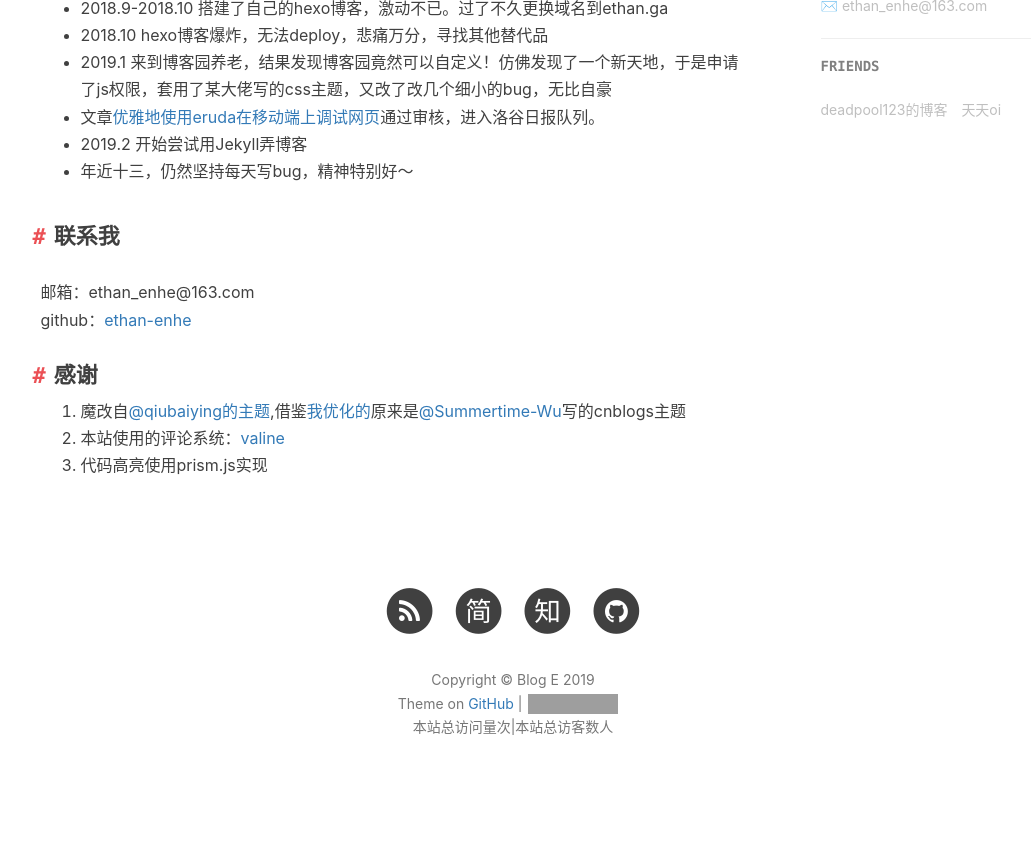
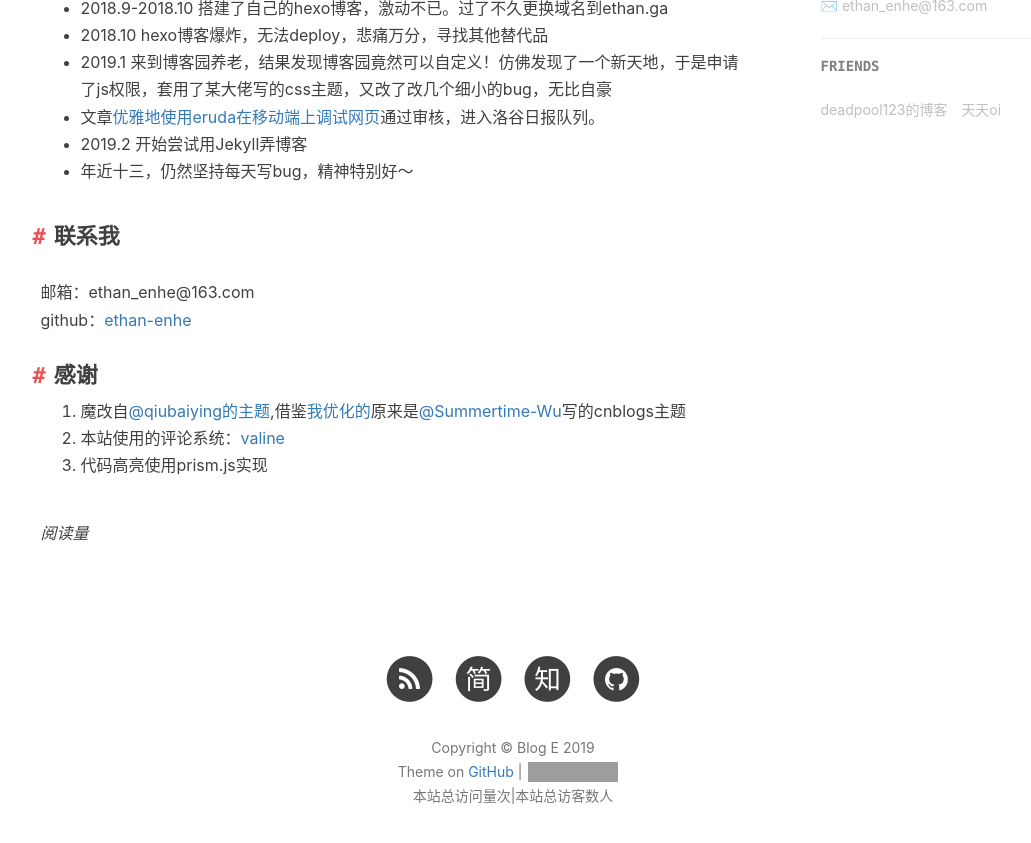
Before and after one commit to ethan-enhe/ethan-enhe.github.io, a Jekyll site: the page built from about.html, in a window 1280 px wide and 900 px high, scrolled down 1080 px. Shown: the top 843 px of the window, without its empty margins (127-1158 px from the left). Built offline with Jekyll 4.4.1, drawn with Linux system fonts in a browser that asks for light colours; nearby versions of some CDN libraries; comment, search, counter and statistics services are not loaded; grey boxes are pictures that could not be loaded.

Commit message:
valine fixed

```diff
--- a/_config.yml
+++ b/_config.yml
@@ -81,7 +81,7 @@
 
 # Valine
 valine:
-  enable: false    #是否开启valine评论
+  enable: true    #是否开启valine评论
   id: xc3PBlgpE3UXRAJaXWVeazFX-MdYXbMMI
   key: Q5ec2duzeuLbvP5ut4AeWF8E
 
--- a/_layouts/keynote.html
+++ b/_layouts/keynote.html
@@ -117,7 +117,6 @@
 				<!-- Valine -->
 				{% if site.valine.enable %}
 				<hr style="visibility: hidden;">
-				<script src="//cdn1.lncld.net/static/js/3.0.4/av-min.js"></script>
 				<script src='//unpkg.com/valine/dist/Valine.min.js'></script>
 				<div id="vcomments"></div>
 				<script>
--- a/_layouts/post.html
+++ b/_layouts/post.html
@@ -120,7 +120,6 @@
 				<!-- Valine -->
 				{% if site.valine.enable %}
 				<hr style="visibility: hidden;">
-				<script src="//cdn1.lncld.net/static/js/3.0.4/av-min.js"></script>
 				<script src='//unpkg.com/valine/dist/Valine.min.js'></script>
 				<div id="vcomments"></div>
 				<script>
--- a/about.html
+++ b/about.html
@@ -43,7 +43,6 @@
 <!-- Valine -->
 {% if site.valine.enable %}
 <hr style="visibility: hidden;">
-<script src="//cdn1.lncld.net/static/js/3.0.4/av-min.js"></script>
 <script src='//unpkg.com/valine/dist/Valine.min.js'></script>
 <div id="vcomments"></div>
 <script>
```
